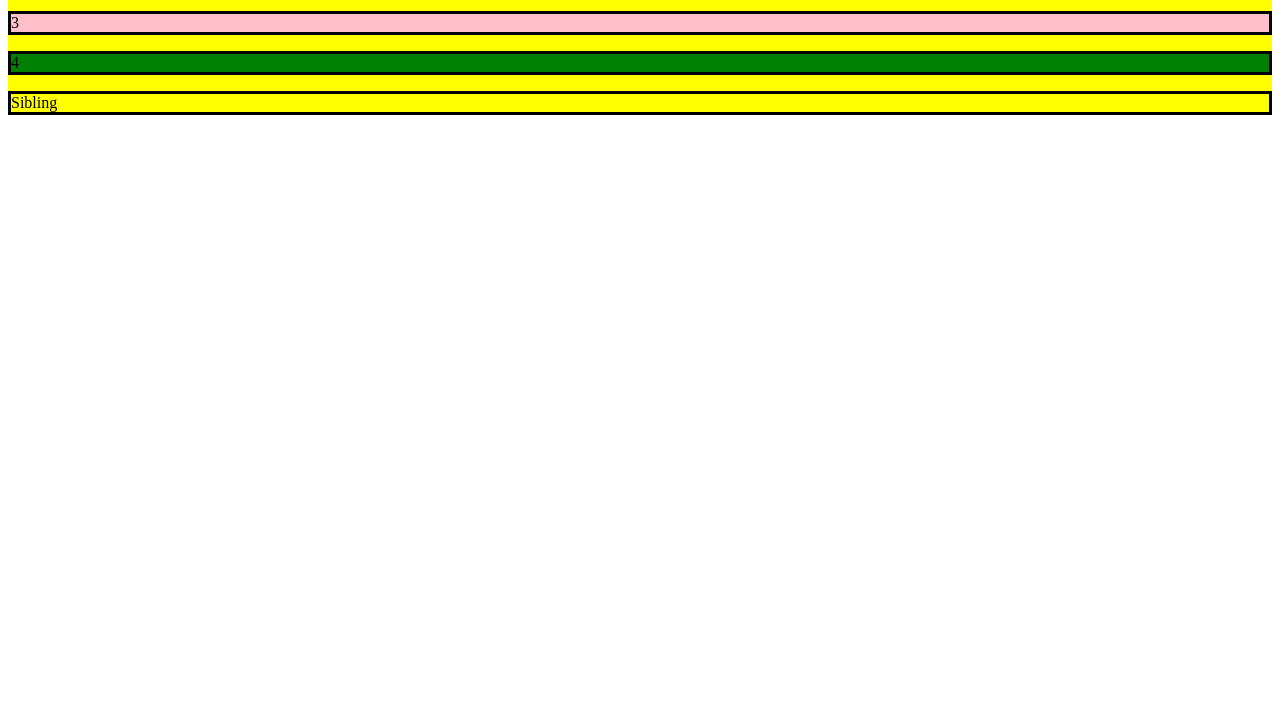
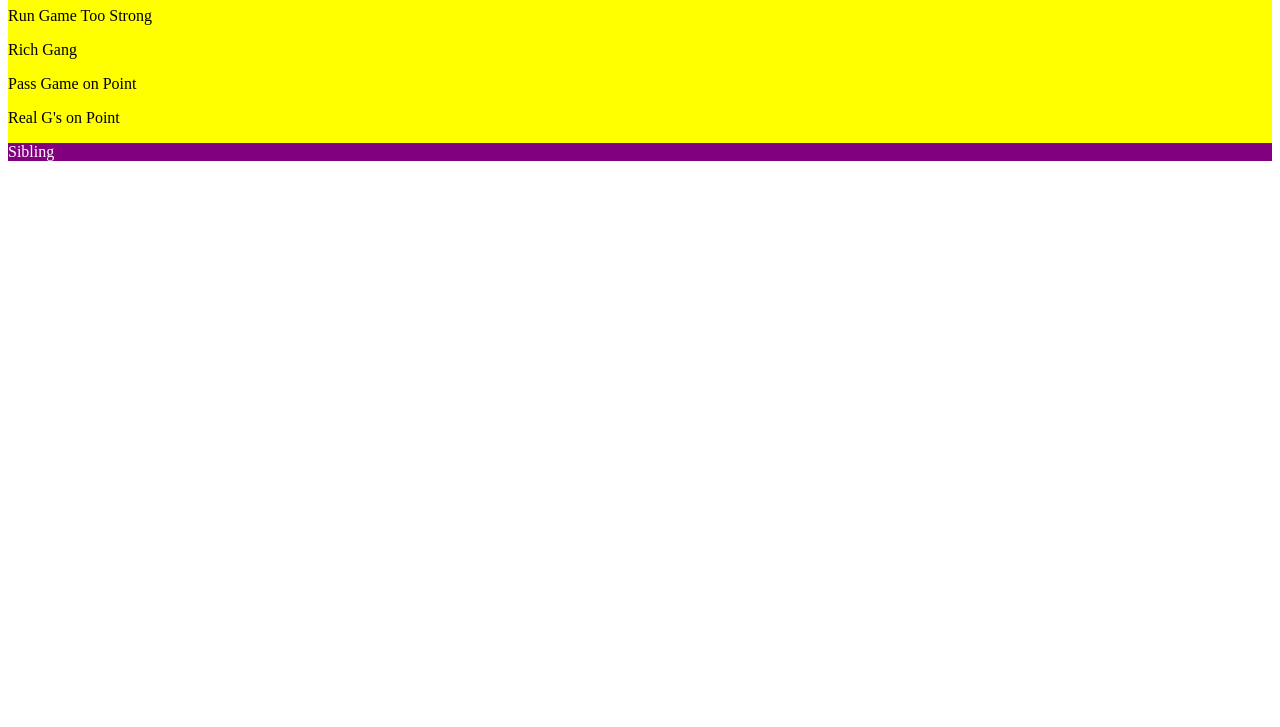
Before and after one commit to Westbrook-PreitoC/Portfolio3Cameron, a plain HTML site: page public_html/index.html in a window 1280 px wide. Shown: the part 73-800 px from the top of the page. Drawn offline with nearby package versions, Linux system fonts and the light colour scheme.

Commit message:
third commit

```diff
--- a/public_html/index.html
+++ b/public_html/index.html
@@ -13,10 +13,11 @@ and open the template in the editor.
     </head>
     <body>
         <div class="CoolJam">
-            <p>No Daniel make your own</p>
-            <p>2</p>
-            <p>3</p>
-            <p>4</p>
+            <h1>squad on point</h1>
+            <p>Run Game Too Strong</p>
+            <p>Rich Gang</p>
+            <p>Pass Game on Point</p>
+            <p>Real G's on Point</p>
             <p>Sibling</p>
         </div>
         <script type="text/javascript" src="script.js"></script>
--- a/public_html/script.js
+++ b/public_html/script.js
@@ -8,12 +8,23 @@
 $("document").ready(function(){
    $(".CoolJam").css("background-color", 'yellow');
 
-   $("p:nth-child(2)").css("background-color", 'red');
+   $('p:last').css({"background-color": "purple", "color": "white"});
 
-   $("p:nth-child(3)").css("background-color", 'pink');
+   $("h1").bind("mouseover", mouseOverMe).bind('mouseout', mouseOutMe);
 
-   $("p:nth-child(4)").css("background-color", 'green');
-
-   $("p:gt(1)").css("border-style", 'solid');
+   $('h1').bind('click', mouseClick);
 
 });
+
+function mouseOverMe(){
+    $("h1").html("This is easy");
+}
+
+function moseOverMe(){
+    $("h1").html("CamTron is cool");
+}
+
+function mouseClick(){
+
+    $("p").html("jadoifjadoia[dhgiuakguishfuisadshdfgiushfgi");
+}
```
